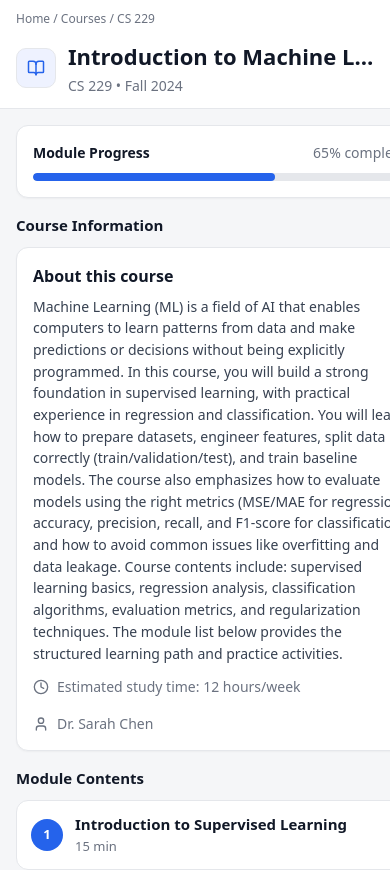
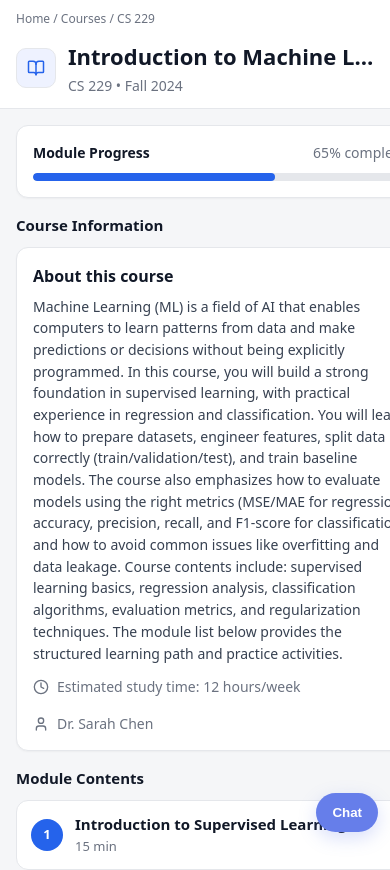
Before and after one commit to AI-assistant-for-web-application/AI-assistant-for-web-application, a React (Vite) app: page / in a window 390 px wide. Shown: the top 870 px of the page. Built offline with nearby package versions, Linux system fonts and the light colour scheme.

Commit message:
Add chat popup

```diff
--- a/src/pages/index.css
+++ b/src/pages/index.css
@@ -3,3 +3,49 @@
   display: flex;
   background: var(--app-bg, #f5f6f8);
 }
+
+/* Floating chat toggle button */
+.chat-toggle-button {
+  position: fixed;
+  right: 24px;
+  bottom: 24px;
+  z-index: 9999;
+  background-color: #667eea;
+  color: white;
+  border: none;
+  padding: 12px 16px;
+  border-radius: 999px;
+  box-shadow: 0 6px 18px rgba(102, 126, 234, 0.25);
+  cursor: pointer;
+  font-weight: 600;
+}
+
+.chat-popup {
+  position: fixed;
+  right: 24px;
+  bottom: 80px;
+  width: 360px;
+  max-width: calc(100% - 48px);
+  z-index: 9999;
+}
+
+.chat-popup.hidden {
+  display: none;
+}
+
+.chat-popup.open {
+  display: block;
+}
+
+@media (max-width: 480px) {
+  .chat-popup {
+    right: 12px;
+    left: 12px;
+    bottom: 76px;
+    width: auto;
+  }
+  .chat-toggle-button {
+    right: 12px;
+    bottom: 12px;
+  }
+}
--- a/src/pages/index.tsx
+++ b/src/pages/index.tsx
@@ -1,15 +1,30 @@
+import { useState } from "react";
 import CourseContent from "../components/CourseContent";
+import ChatInterface from "../components/ChatInterface";
 
 import "./index.css";
 
 const Index = () => {
+  const [chatOpen, setChatOpen] = useState(false);
+
   return (
     <div className="pageShell">
       {/* Course Content - Left Side */}
       <CourseContent />
 
-      {/* Chat Sidebar - Right Side (will add later) */}
-      {/* <ChatSidebar /> */}
+      {/* Floating chat toggle */}
+      <button
+        className="chat-toggle-button"
+        aria-label={chatOpen ? "Close chat" : "Open chat"}
+        onClick={() => setChatOpen((s) => !s)}
+      >
+        {chatOpen ? "Close" : "Chat"}
+      </button>
+
+      {/* Chat popup */}
+      <div className={`chat-popup ${chatOpen ? "open" : "hidden"}`}>
+        <ChatInterface />
+      </div>
     </div>
   );
 };
```
